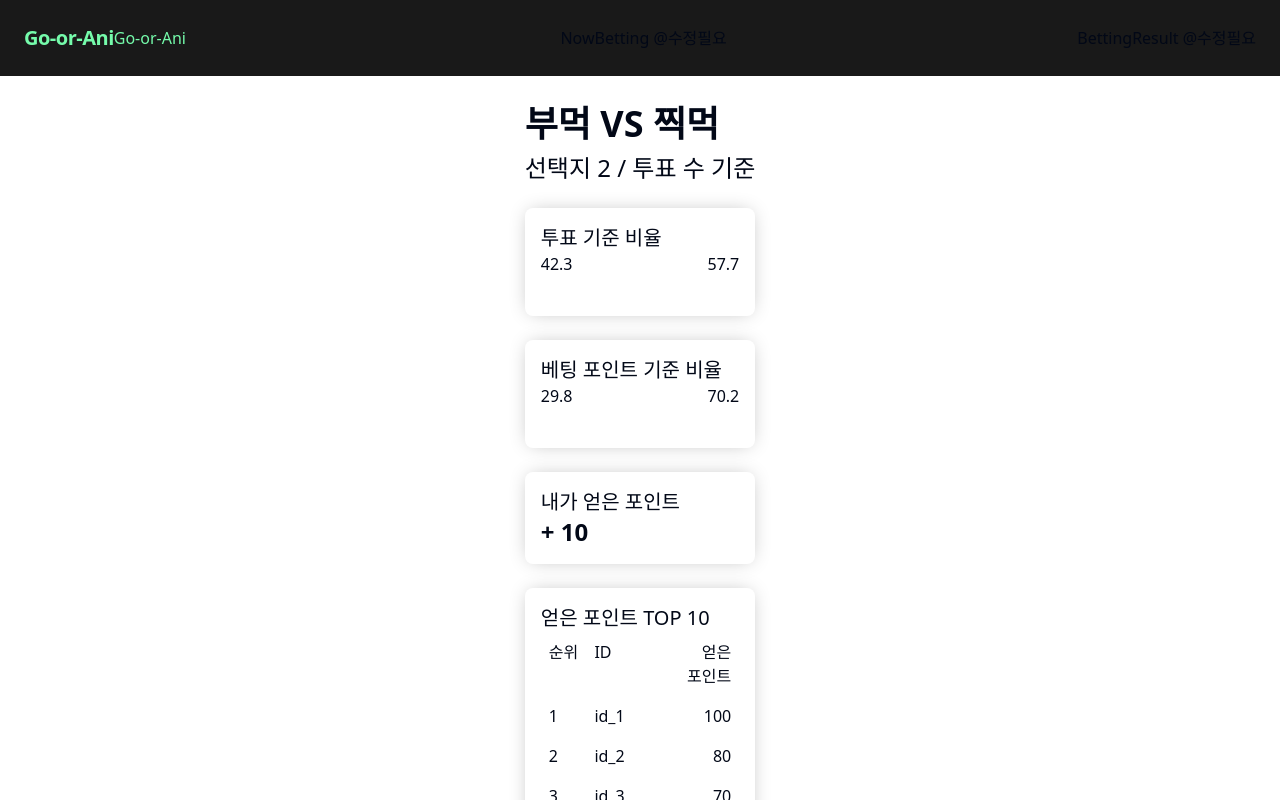
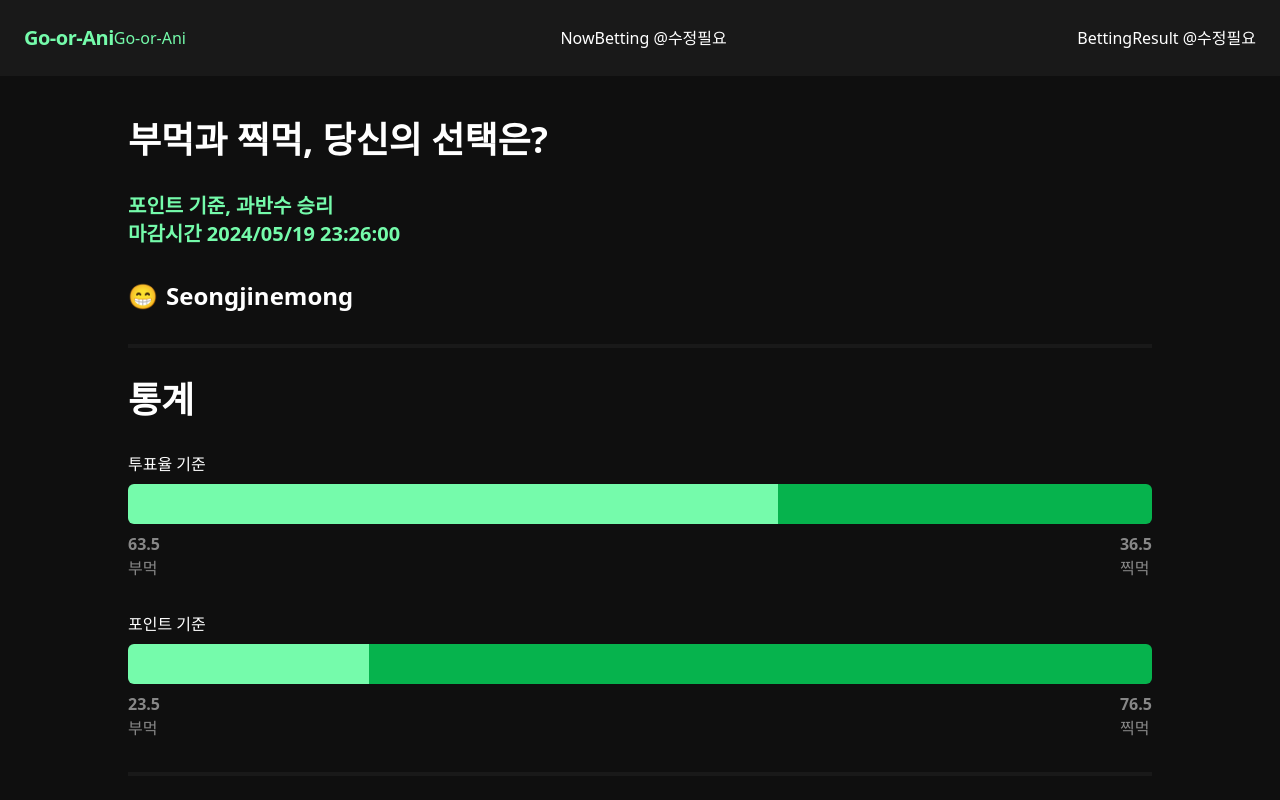
Before and after one commit to FORIF-REACT/Go-or-ani, a React (Vite) app: page /result in a window 1280 px wide. Shown: the top 800 px of the page. Built offline with nearby package versions, Linux system fonts and the light colour scheme.

Commit message:
배경 색 수정, 결과 페이지 수정
배경 색 수정, 결과 페이지 수정

index.css
--background (배경색 #151515로 수정)
--foreground (기본색 #FFFFFF로 수정)

결과 페이지 디자인에 맞게 수정

```diff
--- a/src/App.tsx
+++ b/src/App.tsx
@@ -9,7 +9,7 @@ function App() {
         <Top />
       </div>
 
-      <div className="w-full flex flex-col items-center mt-20">
+      <div className="w-full flex flex-col items-center pt-20">
         <Outlet />
       </div>
     </div>
--- a/src/index.css
+++ b/src/index.css
@@ -4,8 +4,8 @@
 
 @layer base {
   :root {
-    --background: 0 0% 100%;
-    --foreground: 222.2 84% 4.9%;
+    --background: 0 0% 5.9%;
+    --foreground: 0 0% 100%;
 
     --card: 0 0% 100%;
     --card-foreground: 222.2 84% 4.9%;
--- a/src/pages/betting-result/Divider.tsx
+++ b/src/pages/betting-result/Divider.tsx
@@ -1,14 +1,3 @@
-/**
- * Divider for dividing different sections
- * * Wrote by SJ
- * @param height height of divider
- * @returns gap like divider
- *
- * TODO None
- */
-
-export default function Divider({height = '1.5rem'} : {height?:string}) {
-  return (
-    <div style={{height: height}} className="w-full"/>
-  )
+export default function Divider() {
+  return <div className="w-full h-1 bg-background-black-950" />;
 }
--- a/src/pages/betting-result/Percentagebar.tsx
+++ b/src/pages/betting-result/Percentagebar.tsx
@@ -1,34 +1,38 @@
-/**
- * Percentage bar Component
- * * Wrote by SJ
- * @param percent This parameter is for percentage of one of choices e.g. 0.3 for (30%)
- * @returns Component that shows percentage of each choices
- *
- * TODO None
- */
+export default function PercentageBar({
+  title,
+  ratio,
+  selections,
+}: {
+  title: string;
+  ratio: number;
+  selections: string[];
+}) {
+  return (
+    <div className="flex flex-col gap-2">
+      <div>{title}</div>
 
-export default function Percentagebar({ percent }: { percent: number }) {
-  return (
-    <>
+      <div className="w-full flex flex-row">
+        <div
+          style={{ flexBasis: `${ratio * 100}%` }}
+          className={`h-10 bg-primary-green-300 rounded-l-md animate-in`}
+        />
+        <div className={"h-10 flex-auto bg-primary-green-600 rounded-r-md"} />
+      </div>
+
       <div className="w-full flex flex-row justify-between">
-        <div className="text-slate-400">
-          {Math.round(percent * 10000) / 100}
+        <div className="flex flex-col justify-start">
+          <div className="font-bold opacity-50">
+            {Math.round(ratio * 10000) / 100}
+          </div>
+          <div className="opacity-50">{selections[0]}</div>
         </div>
-        <div className="text-slate-600">
-          {Math.round((1 - percent) * 10000) / 100}
+        <div className="flex flex-col justify-start">
+          <div className="font-bold opacity-50">
+            {Math.round((1 - ratio) * 10000) / 100}
+          </div>
+          <div className="opacity-50">{selections[1]}</div>
         </div>
       </div>
-      <div className="w-full flex flex-row">
-        <div
-          style={{ flexBasis: `${percent * 100}%` }}
-          className={`h-6 bg-slate-400 rounded-l-md hover:shadow-[0_0_20px_-5px_rgba(0,0,0,0.1)] hover:shadow-slate-400 transition-all`}
-        />
-        <div
-          className={
-            "h-6 flex-auto bg-slate-600 rounded-r-md hover:shadow-[0_0_20px_-5px_rgba(0,0,0,0.1)] hover:shadow-slate-600 transition-all"
-          }
-        />
-      </div>
-    </>
+    </div>
   );
 }
--- a/src/pages/betting-result/Rank.tsx
+++ b/src/pages/betting-result/Rank.tsx
@@ -1,50 +1,24 @@
-/**
- * Rank list Component
- * * Wrote by SJ
- * @param ranks This parameter is for map of top 10 users and points they got
- * @returns Component that shows list of top 10 users who got the most points
- *
- * TODO None
- */
-
 type Rank = {
   _id: string;
   point: number;
 };
 
-export default function Rank({ ranks }: { ranks: Rank[] }) {
+export default function Rank({ data }: { data: Rank[] }) {
   return (
-    <div>
-      <div className={"flex flex-row w-full rounded-lg p-2 bg-opacity-50"}>
-        <div className="basis-1/4">순위</div>
-        <div className="basis-1/2">ID</div>
-        <div className="basis-1/4 text-right">얻은 포인트</div>
-      </div>
-      {ranks.map((rank, i) => {
-        return Rank_Row(i + 1, rank);
+    <div className="flex flex-col">
+      {data.map((item, i) => {
+        return (
+          <div className="flex flex-row hover:bg-primary-green-300 hover:text-background-black-950 p-4 transition-all rounded-lg">
+            <div className="basis-[10%] text-center text-xl font-bold pr-16">
+              {i + 1}
+            </div>
+            <div className="basis-[80%] text-xl font-bold">{item._id}</div>
+            <div className="basis-[15%] text-right text-xl font-bold">
+              {item.point}
+            </div>
+          </div>
+        );
       })}
     </div>
   );
 }
-
-function Rank_Row(position: number, rank: Rank) {
-  const { _id, point } = rank;
-  const bgColor: string =
-    position == 1
-      ? "bg-yellow-400"
-      : position == 2
-      ? "bg-gray-400"
-      : position == 3
-      ? "bg-orange-800"
-      : "";
-
-  return (
-    <div
-      className={"flex flex-row w-full rounded-lg p-2 bg-opacity-50 " + bgColor}
-    >
-      <div className="basis-1/4">{position}</div>
-      <div className="basis-1/2">{_id}</div>
-      <div className="basis-1/4 text-right">{point}</div>
-    </div>
-  );
-}
--- a/src/pages/betting-result/Sectionwrapper.tsx
+++ /dev/null
@@ -1,16 +0,0 @@
-/**
- * Section Wrapper
- * * Wrote by SJ
- * @param children children components
- * @returns children wrapped by wrapper
- *
- * TODO Design change needed
- */
-
-export default function SectionWrapper({children} : {children : React.ReactNode}) {
-  return (
-    <div className="rounded-lg shadow-[0_0_20px_-5px_rgba(0,0,0,0.3)] bg-slate-100 p-4">
-      {children}
-    </div>
-  )
-}
--- /dev/null
+++ b/src/pages/betting-result/User.tsx
@@ -0,0 +1,8 @@
+export default function User({ id }: { id: string }) {
+  return (
+    <div className="flex flex-row">
+      <div className="text-2xl pr-2">{"😁"}</div>
+      <div className="font-bold text-2xl"> {id}</div>
+    </div>
+  );
+}
--- a/src/pages/betting-result/index.tsx
+++ b/src/pages/betting-result/index.tsx
@@ -4,13 +4,13 @@
  * @param
  * @returns
  *
- * TODO Design change needed
+ * TODO
  */
 
 import Divider from "./Divider";
-import Percentagebar from "./Percentagebar";
+import PercentageBar from "./PercentageBar";
 import Rank from "./Rank";
-import SectionWrapper from "./Sectionwrapper";
+import User from "./User";
 
 // Rank TestCase
 type Rank = {
@@ -63,39 +63,60 @@ const example_rank: Rank[] = [
 
 export default function BettingResult() {
   return (
-    <div className="">
-      <Divider />
+    <div className="w-[1024px] mt-10 flex flex-col gap-8 mb-24">
+      {/*제목과 기본 정보*/}
+      <div className="text-4xl font-bold">{"부먹과 찍먹, 당신의 선택은?"}</div>
 
-      <div className="text-4xl font-bold text-slate-600 pb-2">부먹 VS 찍먹</div>
-      <div className="text-2xl text-slate-600">선택지 2 / 투표 수 기준</div>
+      <div>
+        <div className="text-xl text-primary-green-300 font-bold">{"포인트 기준, 과반수 승리"}</div>
+        <div className="text-xl text-primary-green-300 font-bold">
+          {"마감시간 2024/05/19 23:26:00"}
+        </div>
+      </div>
 
-      <Divider />
+      <User id="Seongjinemong" />
 
-      <SectionWrapper>
-        <div className="text-xl text-slate-600">투표 기준 비율</div>
-        <Percentagebar percent={0.423} />
-      </SectionWrapper>
+      <Divider/>
 
-      <Divider />
+      {/*통계*/}
+      <div className="text-4xl font-bold">{"통계"}</div>
 
-      <SectionWrapper>
-        <div className="text-xl text-slate-600">베팅 포인트 기준 비율</div>
-        <Percentagebar percent={0.298} />
-      </SectionWrapper>
+      <PercentageBar
+        title="투표율 기준"
+        ratio={0.635}
+        selections={["부먹", "찍먹"]}
+      />
+      <PercentageBar
+        title="포인트 기준"
+        ratio={0.235}
+        selections={["부먹", "찍먹"]}
+      />
 
-      <Divider />
+      <Divider/>
 
-      <SectionWrapper>
-        <div className="text-xl text-slate-600">내가 얻은 포인트</div>
-        <div className="text-2xl font-bold text-slate-600">+ 10</div>
-      </SectionWrapper>
+      {/*사용자가 얻은 포인트*/}
+      <div className="text-4xl font-bold">{"내가 얻은 포인트"}</div>
+      <div className="flex flex-row justify-between items-center">
+        <div>
+          <div className="text-2xl font-bold mb-2">
+            {"50 * (0.5 / 0.5) = 50"}
+          </div>
+          <div className="text-background-black-300">
+            {"내가 베팅한 포인트 * (승자 포인트 비율 / 패자 포인트 비율)"}
+          </div>
+        </div>
 
-      <Divider />
+        <div className="text-4xl font-bold text-primary-green-500">
+          {" + 50"}
+        </div>
+      </div>
 
-      <SectionWrapper>
-        <div className="text-xl text-slate-600">얻은 포인트 TOP 10</div>
-        <Rank ranks={example_rank} />
-      </SectionWrapper>
+      <Divider/>
+
+      {/*가장 많은 포인트를 얻은 사용자*/}
+      <div className="text-4xl font-bold">{"최다 포인트 획득 Top 10"}</div>
+
+      <Rank data={example_rank} />
     </div>
   );
 }
```
